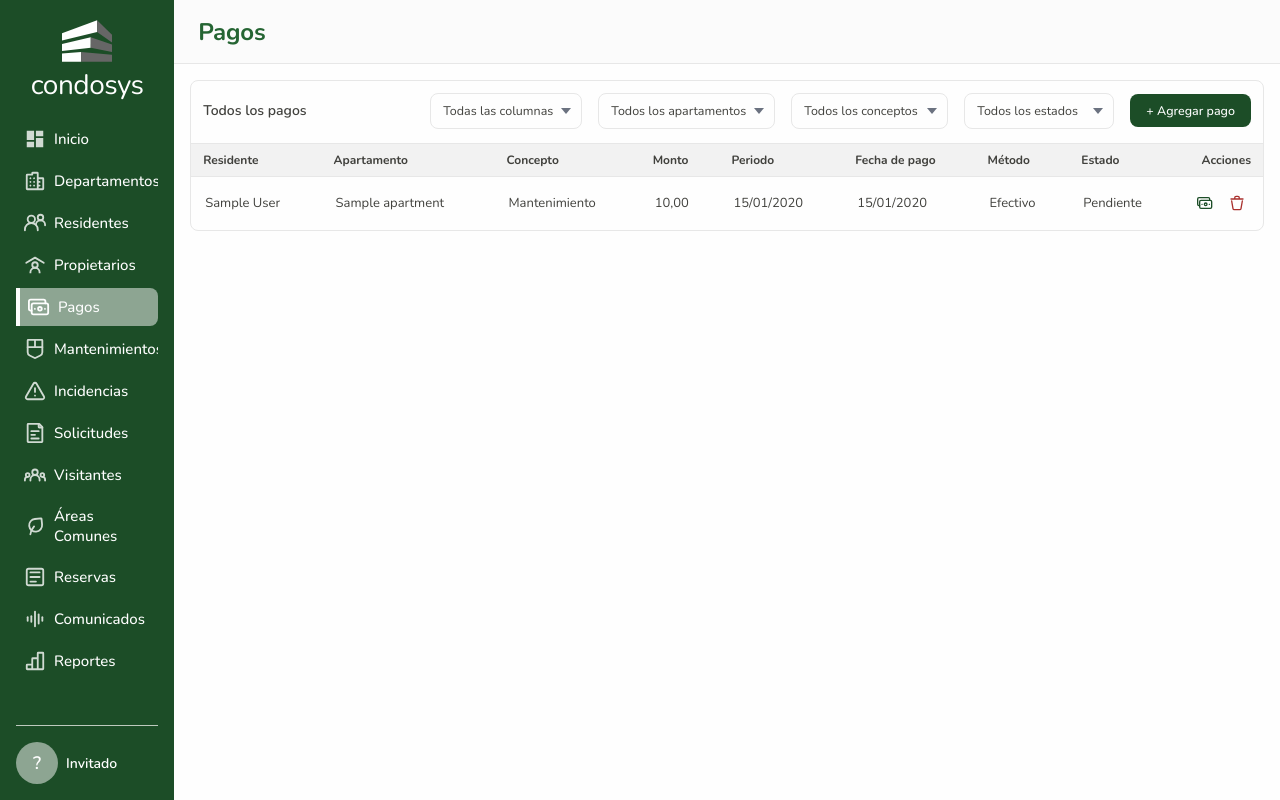
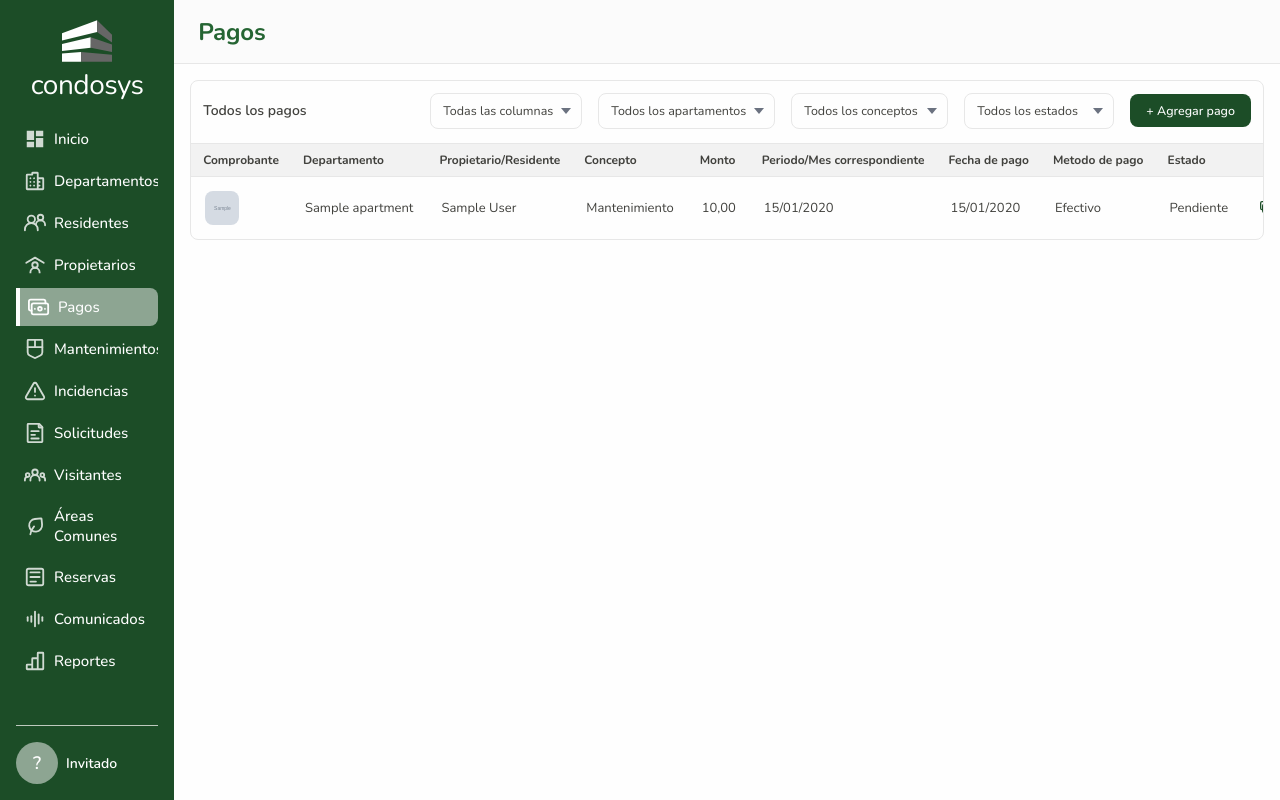
Before and after one commit to JMJ0331/condosys, a Django app: page /pagos/ in a window 1280 px wide. Run offline with Django 4.2, Linux system fonts and the light colour scheme; tables that the repository leaves empty hold one stand-in row (values such as "Sample post"); grey boxes marked "Sample" are stand-in pictures.

Commit message:
Actualizar estilos y lógica de pagos: añadir clases para comprobantes y mejorar etiquetas en la tabla de pagos

```diff
--- a/condosys/payments/static/css/pagos.css
+++ b/condosys/payments/static/css/pagos.css
@@ -213,6 +213,24 @@ table.tabla-pagos {
 	border-bottom: none;
 }
 
+.foto-comprobante {
+	display: inline-block;
+	width: 3.4rem;
+	height: 3.4rem;
+	border-radius: var(--borderR-8);
+	object-fit: cover;
+	vertical-align: middle;
+}
+
+.foto-placeholder {
+	display: inline-block;
+	width: 3.4rem;
+	height: 3.4rem;
+	background: var(--black-50);
+	border-radius: var(--borderR-8);
+	vertical-align: middle;
+}
+
 .tabla-pagos th.columna-acciones {
 	width: 1px;
 	white-space: nowrap;
@@ -325,6 +343,17 @@ table.tabla-pagos {
 .formulario-agregar .campo-entrada,
 .formulario-agregar .campo-seleccion {
 	border-radius: var(--borderR-8);
+}
+
+/* Desplegable de persona en espera de quien paga: etiqueta y control en gris. */
+.campo-deshabilitado label {
+	color: var(--white-700);
+}
+
+.campo-deshabilitado .campo-seleccion {
+	background: var(--white-400);
+	color: var(--white-700);
+	cursor: not-allowed;
 }
 
 /* Rejillas internas de la tarjeta de información y detalles. */
@@ -549,6 +578,11 @@ input[data-pago-foto] {
 		text-align: left;
 	}
 
+	.tabla-pagos tbody td[data-columna="comprobante"] {
+		justify-content: center;
+	}
+
+	.tabla-pagos tbody td[data-columna="comprobante"]::before,
 	.tabla-pagos tbody td.columna-acciones::before,
 	.tabla-pagos tbody td.sin-registros::before {
 		content: none;
--- a/condosys/payments/templates/payments/agregar.html
+++ b/condosys/payments/templates/payments/agregar.html
@@ -133,5 +133,5 @@
 
 {% block scripts %}
 <script src="{% static 'js/dialogos.js' %}" defer></script>
-<script src="{% static 'js/pagos.js' %}?v=4" defer></script>
+<script src="{% static 'js/pagos.js' %}?v=5" defer></script>
 {% endblock %}
--- a/condosys/payments/templates/payments/index.html
+++ b/condosys/payments/templates/payments/index.html
@@ -61,13 +61,14 @@
         <table class="tabla-pagos">
           <thead>
             <tr>
-              <th data-columna="residente">Residente</th>
-              <th data-columna="apartamento">Apartamento</th>
+              <th data-columna="comprobante">Comprobante</th>
+              <th data-columna="departamento">Departamento</th>
+              <th data-columna="persona">Propietario/Residente</th>
               <th data-columna="concepto">Concepto</th>
               <th data-columna="monto">Monto</th>
-              <th data-columna="periodo">Periodo</th>
+              <th data-columna="periodo">Periodo/Mes correspondiente</th>
               <th data-columna="fecha">Fecha de pago</th>
-              <th data-columna="metodo">Método</th>
+              <th data-columna="metodo">Metodo de pago</th>
               <th data-columna="estado">Estado</th>
               <th class="columna-acciones">Acciones</th>
             </tr>
@@ -75,13 +76,20 @@
           <tbody>
             {% for pago in pagos %}
             <tr>
-              <td data-columna="residente" data-etiqueta="Residente">{{ pago.resident.full_name }}</td>
-              <td data-columna="apartamento" data-etiqueta="Apartamento">{{ pago.apartment.name }}</td>
+              <td data-columna="comprobante" data-etiqueta="Comprobante">
+                {% if pago.receipt_image %}
+                <img src="{{ pago.receipt_image.url }}" alt="Comprobante de {{ pago.resident.full_name }}" class="foto-comprobante">
+                {% else %}
+                <span class="foto-placeholder" aria-hidden="true"></span>
+                {% endif %}
+              </td>
+              <td data-columna="departamento" data-etiqueta="Departamento">{{ pago.apartment.name }}</td>
+              <td data-columna="persona" data-etiqueta="Propietario/Residente">{{ pago.resident.full_name }}</td>
               <td data-columna="concepto" data-etiqueta="Concepto">{{ pago.get_concept_display }}</td>
               <td data-columna="monto" data-etiqueta="Monto">{{ pago.amount }}</td>
-              <td data-columna="periodo" data-etiqueta="Periodo">{{ pago.period|date:"d/m/Y" }}</td>
+              <td data-columna="periodo" data-etiqueta="Periodo/Mes correspondiente">{{ pago.period|date:"d/m/Y" }}</td>
               <td data-columna="fecha" data-etiqueta="Fecha de pago">{{ pago.payment_date|date:"d/m/Y"|default:"—" }}</td>
-              <td data-columna="metodo" data-etiqueta="Método">{{ pago.get_payment_method_display|default:"—" }}</td>
+              <td data-columna="metodo" data-etiqueta="Metodo de pago">{{ pago.get_payment_method_display|default:"—" }}</td>
               <td data-columna="estado" data-etiqueta="Estado">{{ pago.get_status_display }}</td>
               <td class="columna-acciones">
                 <div class="acciones-fila">
@@ -96,7 +104,7 @@
             </tr>
             {% empty %}
             <tr>
-              <td colspan="9" class="sin-registros">Sin coincidencias.</td>
+              <td colspan="10" class="sin-registros">Sin coincidencias.</td>
             </tr>
             {% endfor %}
           </tbody>
--- a/condosys/static/js/pagos.js
+++ b/condosys/static/js/pagos.js
@@ -64,6 +64,7 @@
 
   // Cambia la etiqueta y el placeholder del desplegable de residentes
   // al mismo tiempo que se filtra (quien paga -> propietario/residente).
+  // Sin quien paga elegido, el desplegable queda deshabilitado en gris.
   function actualizarTextosResidente() {
     if (!selectResidente || !selectQuien) return;
     const textos = textosResidente[selectQuien.value] || textosResidente[''];
@@ -72,6 +73,10 @@
     if (etiqueta) etiqueta.textContent = textos.etiqueta;
     const placeholder = selectResidente.querySelector('option[value=""]');
     if (placeholder) placeholder.textContent = textos.placeholder;
+    const deshabilitado = selectQuien.value === '';
+    if (deshabilitado && selectResidente.value !== '') selectResidente.value = '';
+    selectResidente.disabled = deshabilitado;
+    if (campo) campo.classList.toggle('campo-deshabilitado', deshabilitado);
   }
 
   // Enlazamos los filtros: apartamento o tipo re-filtran residentes.
```
